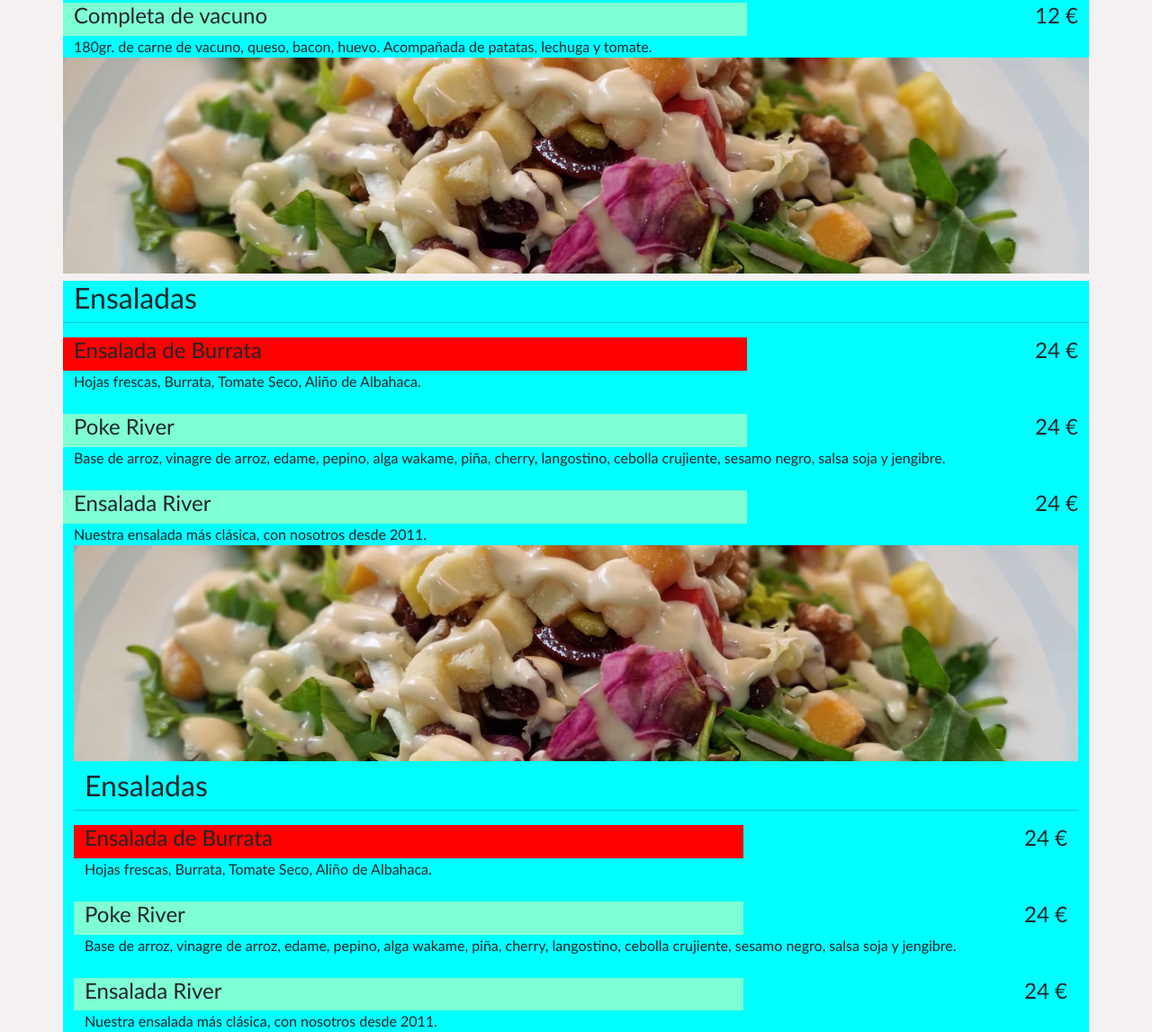
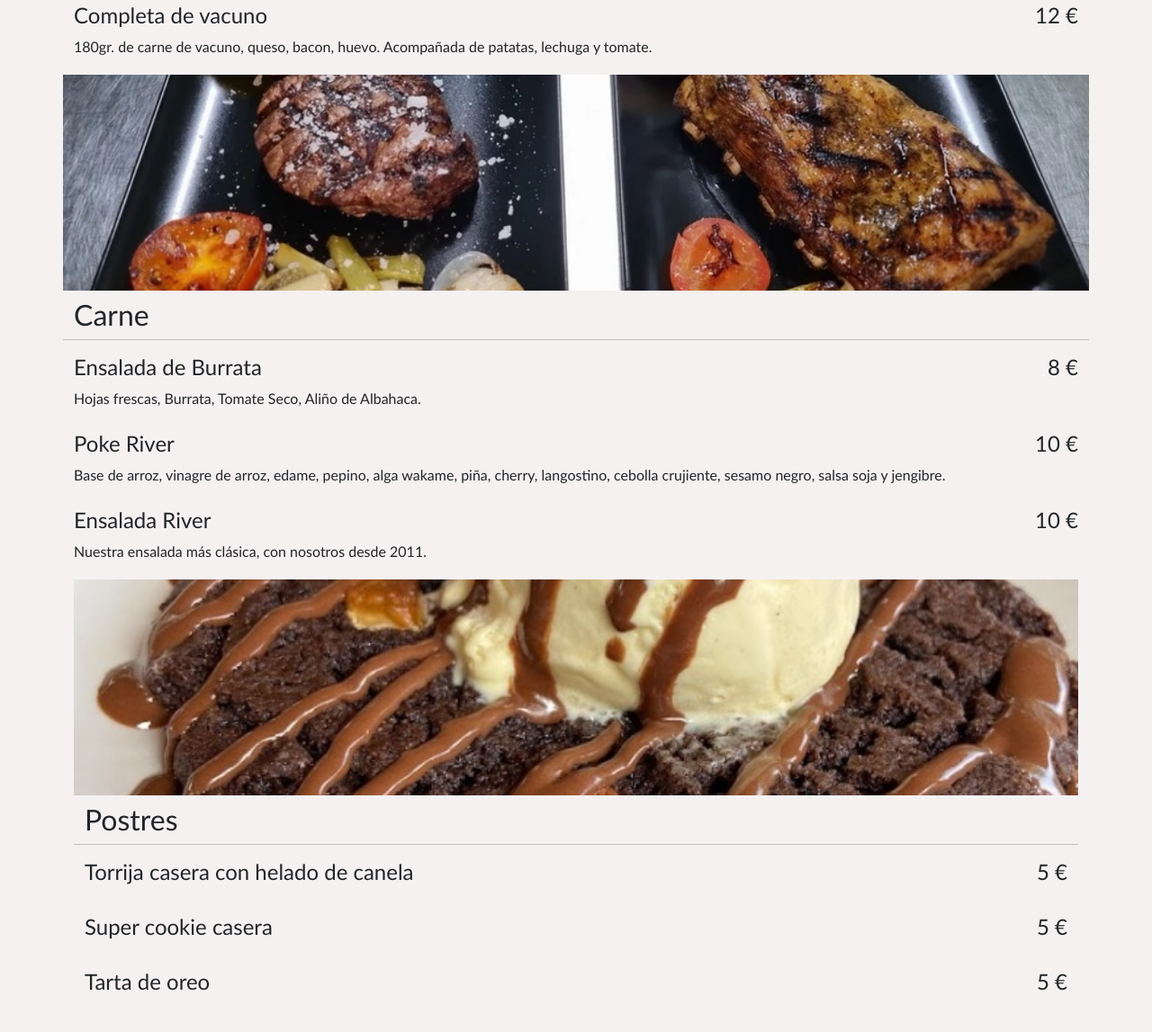
Before and after one commit to martaguillemolmos/riverclub, a plain HTML site: page pages/carta.html in a window 1280 px wide. Shown: the part 1169-2316 px from the top of the page at 90% size. After the commit the page ends 2283 px from the top, so only its background shows below. Drawn offline with nearby package versions, Linux system fonts and the light colour scheme.

Commit message:
Subimos el contenido correspondiente a page carta.html

```diff
--- a/css/styles.css
+++ b/css/styles.css
@@ -128,22 +128,10 @@ background-color: red;
 
 
 
-
-.background-sky{
-  background-color: rgb(255, 0, 119);
-}
-
-.background-yellow{
-  background-color: rgb(212, 255, 0);
-
-}
-
-
 /* Damos formato al contenido de la página Carta. */
 
 .titleText{
   display: flex;
-  background-color:red;
   margin-top: 0em;
 }
 
@@ -151,13 +139,11 @@ background-color: red;
   display: flex;
 
   margin-top: 1.5em;
-  background-color: aquamarine;
 }
 
 .price2{
   display: flex;
   justify-content: flex-end;
-  background-color: aqua;
 
   margin-top: 1.5em;
 }
@@ -165,7 +151,6 @@ background-color: red;
 .price{
   display: flex;
   justify-content: flex-end;
-  background-color: aqua;
 }
 
 .cartaEnsaladas{
@@ -206,7 +191,7 @@ background-color: red;
   align-items: center;
 
 
-  background: url("/img/river3.jpg");
+  background: url("/img/hamburguesa.jpeg");
   background-color: #cccccc; /* Used if the image is unavailable */
 
   width: 100%;
@@ -227,7 +212,7 @@ background-color: red;
   align-items: center;
 
 
-  background: url("/img/arroz.jpg");
+  background: url("/img/carnes.jpg");
   background-color: #cccccc; /* Used if the image is unavailable */
 
   width: 100%;
@@ -265,10 +250,6 @@ background-color: red;
   align-items: center;
 }
 
-#inforEnsaladas{
-
-  background-color: aqua;
-}
 
 /* CSS de la Carta situada en index.html */
  .background-red{
@@ -281,21 +262,6 @@ background-color: red;
 
 }
 
-.background-yellow{
-  background-color: yellow;
-}
-
-.background-green{
-  background-color: rgb(140, 255, 105);
-}
-
-.background-lila{
-  background-color: rgb(255, 105, 205);
-}
-
-.background-orange{
-  background-color: rgb(223, 105, 26);
-}
 
 .container-fluid 1{
   margin:100%;
--- a/pages/carta.html
+++ b/pages/carta.html
@@ -55,7 +55,8 @@
     <!-- Carta con las diferentes posibilidades del Restaurante. -->
         <div class="container-fluid imgCartaInicio">
                 <!-- Container información ensalada. -->
-                    <div class="container" id="fotoTipoEnsalada">
+                <div class="contorno cartaInfor">
+                <div class="container" id="fotoTipoEnsalada">
                         <div class="row">
                             <div class="col-12 col-md-12 col-lg-12 cartaEnsaladas">
                             </div>
@@ -105,6 +106,8 @@
 
 
                     </div>
+                </div>
+
 
                       <!-- Container información Hamburguesas. -->
                       <div class="container" id="fotoTipoHamburguesa">
@@ -116,7 +119,7 @@
 
                     <div class="container" id="inforEnsaladas">
 
-                                <!-- Titulo de Ensaladas -->
+                                <!-- Titulo de Hamburguesa -->
                                 <div class="row">
                                     <div class="col-12 col-md-12 col-lg-12 h2TextCarta"><h2>Hamburguesas</h2></div>
                                     <hr>
@@ -158,8 +161,8 @@
 
                     </div>
 
-                      <!-- Container información . -->
-                      <div class="container" id="fotoTipoEnsalada">
+                      <!-- Container información Carne. -->
+                      <div class="container" id="fotoTipoCarne">
                         <div class="row">
                             <div class="col-12 col-md-12 col-lg-12 cartaEnsaladas">
                             </div>
@@ -168,17 +171,17 @@
 
                     <div class="container" id="inforEnsaladas">
 
-                                <!-- Titulo de Ensaladas -->
+                                <!-- Titulo de Carne -->
                                 <div class="row">
-                                    <div class="col-12 col-md-12 col-lg-12 h2TextCarta"><h2>Ensaladas</h2></div>
+                                    <div class="col-12 col-md-12 col-lg-12 h2TextCarta"><h2>Carne</h2></div>
                                     <hr>
                                 </div>
 
-                                <!-- Información invidual de las Ensaladas -->
+                                <!-- Información invidual de la Carne -->
                                     <!-- Ensalada de Burrata -->
                                     <div class="row">
                                         <div class="col-8 col-md-8 col-lg-8 titleText"><h4>Ensalada de Burrata</h4> </div>
-                                        <div class="col-4 col-md-4 col-lg-4 price"> <h4 class="price">24 €</h4></div>
+                                        <div class="col-4 col-md-4 col-lg-4 price"> <h4 class="price">8 €</h4></div>
                                     </div>
                                     <div class="row">
                                         <div class="col-12 col-md-12 col-lg-12 inforText"> Hojas frescas, Burrata, Tomate Seco, Aliño de Albahaca.</div>
@@ -187,7 +190,7 @@
                                     <!-- Poke River -->
                                     <div class="row carta2Row">
                                         <div class="col-8 col-md-8 col-lg-8 titleText2"><h4>Poke River </h4></div>
-                                        <div class="col-4 col-md-4 col-lg-4 price2"><h4 class="price">24 €</h4></div>
+                                        <div class="col-4 col-md-4 col-lg-4 price2"><h4 class="price">10 €</h4></div>
                                     </div>
 
                                     <div class="row">
@@ -198,7 +201,7 @@
                                     <!-- Ensalada River -->
                                     <div class="row">
                                         <div class="col-8 col-md-8 col-lg-8 titleText2"><h4>Ensalada River</h4></div>
-                                        <div class="col-4 col-md-4 col-lg-4 price2"><h4 class="price">24 €</h4></div>
+                                        <div class="col-4 col-md-4 col-lg-4 price2"><h4 class="price">10 €</h4></div>
                                     </div>
                                     <div class="row">
                                         <div class="col-12 col-md-12 col-lg-12 inforText">
@@ -206,8 +209,8 @@
                                         </div>
                                     </div>
 
-                                      <!-- Container información ensalada. -->
-                    <div class="container" id="fotoTipoEnsalada">
+                    <!-- Container información Postre. -->
+                    <div class="container" id="fotoTipoPostre">
                         <div class="row">
                             <div class="col-12 col-md-12 col-lg-12 cartaEnsaladas">
                             </div>
@@ -216,41 +219,38 @@
 
                     <div class="container" id="inforEnsaladas">
 
-                                <!-- Titulo de Ensaladas -->
+                                <!-- Titulo de Postres -->
                                 <div class="row">
-                                    <div class="col-12 col-md-12 col-lg-12 h2TextCarta"><h2>Ensaladas</h2></div>
+                                    <div class="col-12 col-md-12 col-lg-12 h2TextCarta"><h2>Postres</h2></div>
                                     <hr>
                                 </div>
 
-                                <!-- Información invidual de las Ensaladas -->
-                                    <!-- Ensalada de Burrata -->
+                                <!-- Información invidual de los Postres -->
+                                    <!-- Torrija casera con helado de canela -->
                                     <div class="row">
-                                        <div class="col-8 col-md-8 col-lg-8 titleText"><h4>Ensalada de Burrata</h4> </div>
-                                        <div class="col-4 col-md-4 col-lg-4 price"> <h4 class="price">24 €</h4></div>
+                                        <div class="col-8 col-md-8 col-lg-8 titleText"><h4>Torrija casera con helado de canela</h4> </div>
+                                        <div class="col-4 col-md-4 col-lg-4 price"> <h4 class="price">5 €</h4></div>
                                     </div>
                                     <div class="row">
-                                        <div class="col-12 col-md-12 col-lg-12 inforText"> Hojas frescas, Burrata, Tomate Seco, Aliño de Albahaca.</div>
+                                        <div class="col-12 col-md-12 col-lg-12 inforText"> </div>
                                     </div>
 
-                                    <!-- Poke River -->
+                                    <!-- Super cookie casera -->
                                     <div class="row carta2Row">
-                                        <div class="col-8 col-md-8 col-lg-8 titleText2"><h4>Poke River </h4></div>
-                                        <div class="col-4 col-md-4 col-lg-4 price2"><h4 class="price">24 €</h4></div>
+                                        <div class="col-8 col-md-8 col-lg-8 titleText2"><h4>Super cookie casera</h4></div>
+                                        <div class="col-4 col-md-4 col-lg-4 price2"><h4 class="price">5 €</h4></div>
                                     </div>
 
                                     <div class="row">
-                                        <div class="col-12 col-md-12 col-lg-12 inforText">
-                                            Base de arroz, vinagre de arroz, edame, pepino, alga wakame, piña, cherry, langostino, cebolla crujiente, sesamo negro, salsa soja y jengibre.
-                                        </div>
+                                        <div class="col-12 col-md-12 col-lg-12 inforText"></div>
                                     </div>
-                                    <!-- Ensalada River -->
+                                    <!-- Tarta de oreo -->
                                     <div class="row">
-                                        <div class="col-8 col-md-8 col-lg-8 titleText2"><h4>Ensalada River</h4></div>
-                                        <div class="col-4 col-md-4 col-lg-4 price2"><h4 class="price">24 €</h4></div>
+                                        <div class="col-8 col-md-8 col-lg-8 titleText2"><h4>Tarta de oreo</h4></div>
+                                        <div class="col-4 col-md-4 col-lg-4 price2"><h4 class="price">5 €</h4></div>
                                     </div>
                                     <div class="row">
                                         <div class="col-12 col-md-12 col-lg-12 inforText">
-                                            Nuestra ensalada más clásica, con nosotros desde 2011.
                                         </div>
                                     </div>
 
```
